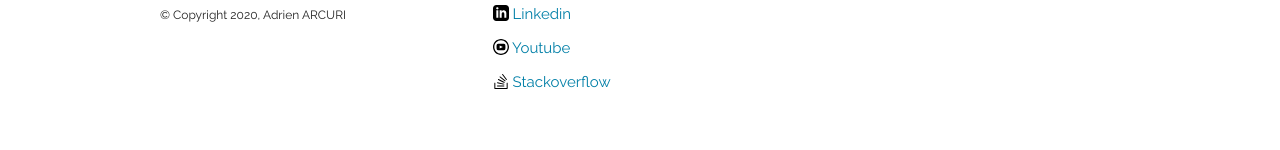
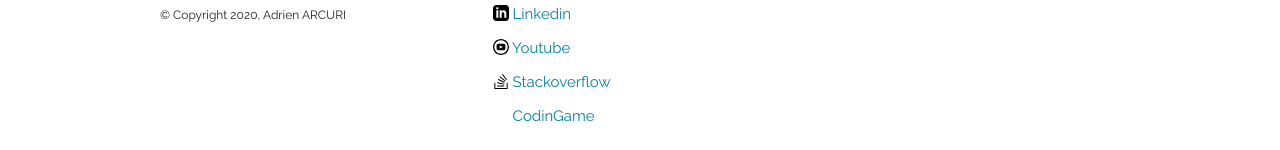
Before and after one commit to adrienarcuri/adrienarcuri.github.io, a Jekyll site: the page built from _posts/projects/2017-07-01-blockchain-banking-project.md, in a window 1280 px wide and 1137 px high. Shown: the part 984-1134 px from the top of the window. Built offline with Jekyll 4.4.1, drawn with Linux system fonts in a browser that asks for light colours; comment, search, counter and statistics services are not loaded.

Commit message:
add codingame profil in the footer

```diff
--- a/_config.yml
+++ b/_config.yml
@@ -31,6 +31,7 @@
 linkedin_username: adrienarcuri
 youtube_username: UC1xbNhia_Zk6alojX-ecswA
 stackoverflow_username: 9418115/adrien-arcuri
+codingame_username: e9150912cf02391fc1b7a2a5c3184ada2234602
 
 # Build settings
 markdown: kramdown
--- a/_includes/footer.html
+++ b/_includes/footer.html
@@ -96,11 +96,37 @@
               <svg style="width: 16px; height: 16px; vertical-align: text-top;" xmlns="http://www.w3.org/2000/svg"
                 width="24" height="24" viewBox="0 0 24 24">
 
-                <path d="m2 15.542v7.708c0 .414.336.75.75.75h18.5c.414 0 .75-.336.75-.75v-7.708c0-.992-1.5-.993-1.5 0v6.958h-17v-6.958c0-.992-1.5-.992-1.5 0z"/><path d="m6.645 20.146h9.737c.992 0 .993-1.5 0-1.5h-9.737c-.992 0-.993 1.5 0 1.5z"/><path d="m6.641 15.519c10.153 2.079 9.538 1.973 9.686 1.973.897 0 1.03-1.304.15-1.485l-9.534-1.958c-.972-.199-1.275 1.27-.302 1.47z"/><path d="m7.854 10.326c9.121 4.524 8.692 4.421 9.026 4.421.79 0 1.04-1.069.335-1.421l-8.691-4.342c-.885-.444-1.558.898-.67 1.342z"/><path d="m10.072 6.42 7.616 5.861c.774.597 1.712-.575.915-1.188l-7.616-5.861c-.786-.607-1.702.583-.915 1.188z"/><path d="m20.697 9.309-5.722-7.513c-.6-.789-1.795.119-1.193.909l5.722 7.513c.596.784 1.799-.113 1.193-.909z"/>
+                <path
+                  d="m2 15.542v7.708c0 .414.336.75.75.75h18.5c.414 0 .75-.336.75-.75v-7.708c0-.992-1.5-.993-1.5 0v6.958h-17v-6.958c0-.992-1.5-.992-1.5 0z" />
+                <path d="m6.645 20.146h9.737c.992 0 .993-1.5 0-1.5h-9.737c-.992 0-.993 1.5 0 1.5z" />
+                <path
+                  d="m6.641 15.519c10.153 2.079 9.538 1.973 9.686 1.973.897 0 1.03-1.304.15-1.485l-9.534-1.958c-.972-.199-1.275 1.27-.302 1.47z" />
+                <path
+                  d="m7.854 10.326c9.121 4.524 8.692 4.421 9.026 4.421.79 0 1.04-1.069.335-1.421l-8.691-4.342c-.885-.444-1.558.898-.67 1.342z" />
+                <path
+                  d="m10.072 6.42 7.616 5.861c.774.597 1.712-.575.915-1.188l-7.616-5.861c-.786-.607-1.702.583-.915 1.188z" />
+                <path
+                  d="m20.697 9.309-5.722-7.513c-.6-.789-1.795.119-1.193.909l5.722 7.513c.596.784 1.799-.113 1.193-.909z" />
 
               </svg>
             </span>
             <span>Stackoverflow</span>
+          </a>
+        </li>
+        {% endif %}
+
+        {% if site.codingame_username %}
+        <li>
+          <a style="text-decoration: none;" href="https://www.codingame.com/profile/{{ site.codingame_username }}">
+            <span>
+              <svg style="width: 16px; height: 16px; vertical-align: text-top;" xmlns="http://www.w3.org/2000/svg"
+                height="24" width="24" viewBox="0 0 24 24">
+                  <path id="path4"
+                    d="M0 1636c411.554-97.771 692.897-283.177 724-637 10.714-131.212 67.364-243.777 216-319 207.675-80.617 305.728-52.164 390-10 92.668 81.722 119.468 199.94 50 371.5-31.914 100.266-291.001 223.867-410 258.5-392.539 175.893-595.504 430.282-561 783H0z" />
+                  <ellipse id="ellipse6" ry="192" rx="196.5" cy="408" cx="1666.5" />
+              </svg>
+            </span>
+            <span>CodinGame</span>
           </a>
         </li>
         {% endif %}
```
